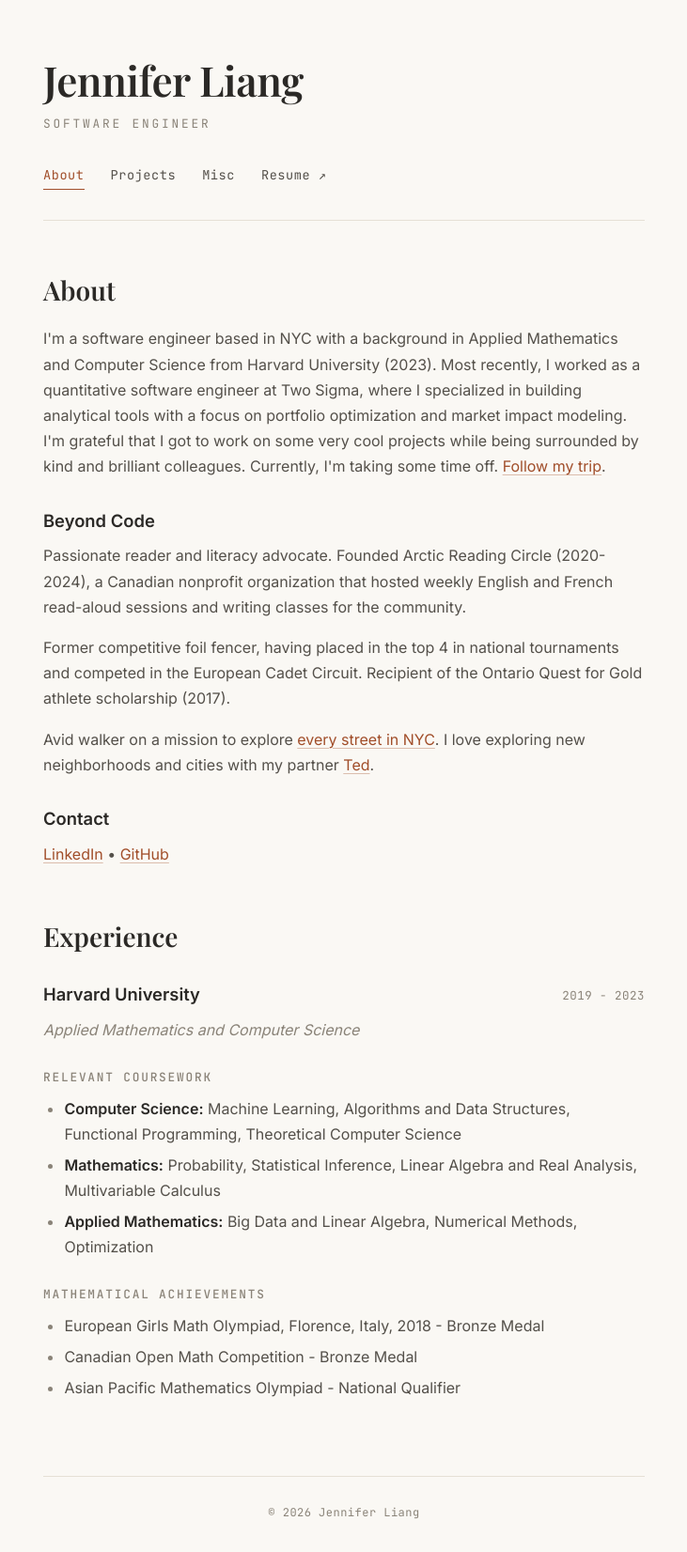
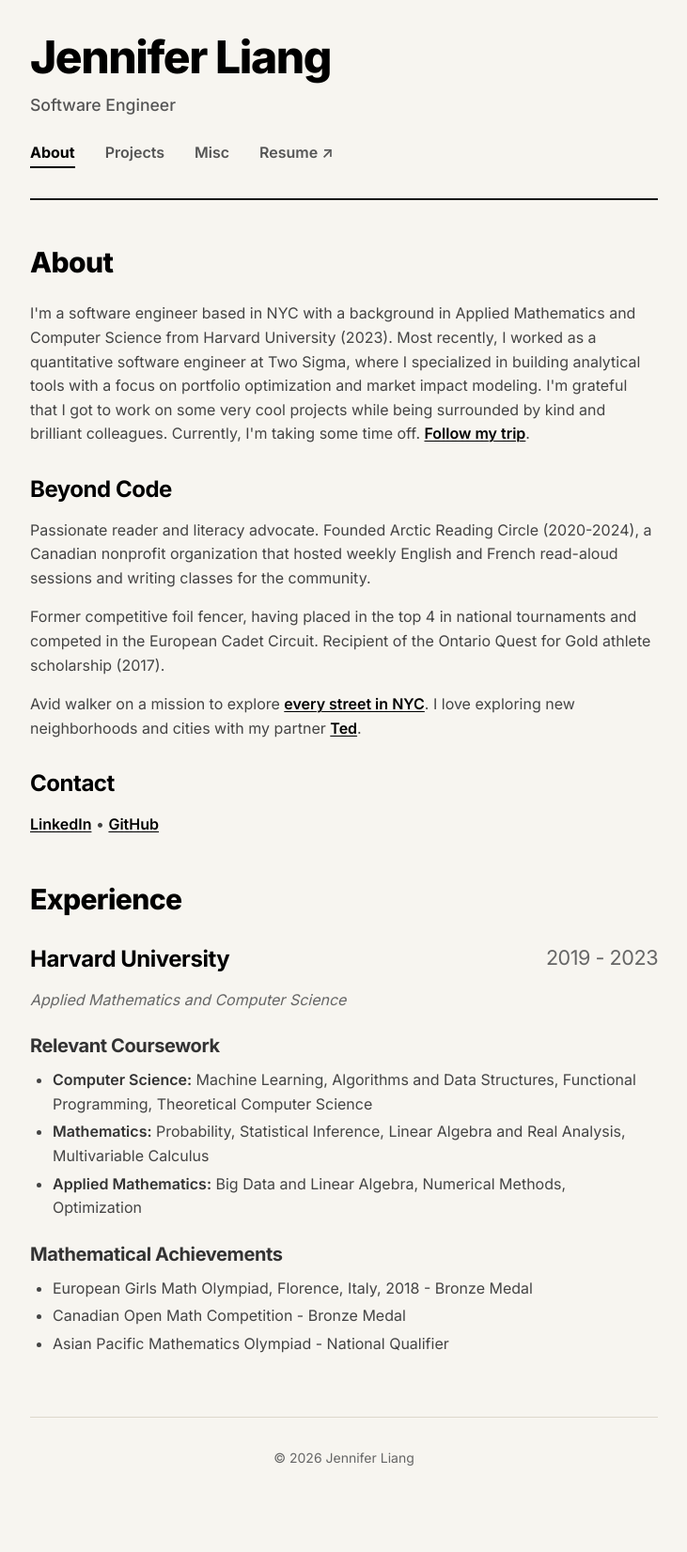
Before and after one commit to jenniferzliang/jenniferzliang.github.io, a Jekyll site: the page built from index.html, in a window 1280 px wide. Shown: the whole page at 94% size, without its empty margins (274-1005 px from the left). Built offline with Jekyll 4.4.1, drawn with Linux system fonts in a browser that asks for light colours; some web fonts are replaced; after the commit the page ends 1595 px from its top, so only the background shows below that.

Commit message:
Restyle to bold black-on-off-white monochrome palette
Drop the blue accent and pure-white background for a minimal-bold look:
off-white bg, near-black text, heavier headings, black bold links.

Co-Authored-By: Claude Opus 4.8 <noreply@anthropic.com>

```diff
--- a/_layouts/default.html
+++ b/_layouts/default.html
@@ -9,9 +9,7 @@
     <link rel="icon" type="image/x-icon" href="/assets/img/favicon.ico" />
 
     <!-- Fonts -->
-    <link rel="preconnect" href="https://fonts.googleapis.com">
-    <link rel="preconnect" href="https://fonts.gstatic.com" crossorigin>
-    <link href="https://fonts.googleapis.com/css2?family=Inter:wght@300;400;500;600&family=JetBrains+Mono:wght@400;500&family=Playfair+Display:ital,wght@0,500;0,600;0,700;1,500&display=swap" rel="stylesheet">
+    <link href="https://fonts.googleapis.com/css2?family=Inter:wght@300;400;500;600;700;800&family=JetBrains+Mono:wght@400;500&display=swap" rel="stylesheet">
 
     <!-- Custom CSS -->
     <link href="/css/markdown-style.css" rel="stylesheet" />
--- a/css/markdown-style.css
+++ b/css/markdown-style.css
@@ -1,5 +1,5 @@
 /* Reset and base styles */
-*, *::before, *::after {
+* {
     margin: 0;
     padding: 0;
     box-sizing: border-box;
@@ -9,292 +9,237 @@ html {
     scroll-behavior: smooth;
 }
 
-:root {
-    --bg: #faf8f4;
-    --bg-soft: #f1ede5;
-    --ink: #2b2926;
-    --ink-soft: #54504a;
-    --muted: #8a8378;
-    --border: #e5e0d5;
-    --accent: #a14e2a;
-    --accent-soft: rgba(161, 78, 42, 0.35);
-    --serif: 'Playfair Display', Georgia, 'Times New Roman', serif;
-    --sans: 'Inter', -apple-system, BlinkMacSystemFont, 'Segoe UI', 'Roboto', sans-serif;
-    --mono: 'JetBrains Mono', 'SF Mono', Menlo, Consolas, monospace;
-}
-
-::selection {
-    background: rgba(161, 78, 42, 0.18);
-}
-
 body {
-    font-family: var(--sans);
+    font-family: 'Inter', -apple-system, BlinkMacSystemFont, 'Segoe UI', 'Roboto', sans-serif;
     font-size: 16px;
-    font-weight: 400;
-    line-height: 1.7;
-    color: var(--ink-soft);
-    background-color: var(--bg);
+    line-height: 1.6;
+    color: #1a1a1a;
+    background-color: #f7f5f0;
     -webkit-font-smoothing: antialiased;
     -moz-osx-font-smoothing: grayscale;
 }
 
 /* Container */
 .container {
-    max-width: 680px;
+    max-width: 700px;
     margin: 0 auto;
-    padding: 3.5rem 1.25rem 2rem;
+    padding: 2rem 1rem;
 }
 
 /* Header */
 header {
-    margin-bottom: 3.5rem;
+    margin-bottom: 3rem;
     padding-bottom: 2rem;
-    border-bottom: 1px solid var(--border);
+    border-bottom: 2px solid #1a1a1a;
 }
 
 header h1 {
-    font-family: var(--serif);
-    font-size: 2.75rem;
-    font-weight: 600;
-    letter-spacing: -0.01em;
+    font-size: 3rem;
+    font-weight: 800;
+    letter-spacing: -0.03em;
     margin-bottom: 0.5rem;
-    color: var(--ink);
+    color: #000;
 }
 
 .subtitle {
-    font-family: var(--mono);
-    font-size: 0.8rem;
-    text-transform: uppercase;
-    letter-spacing: 0.22em;
-    color: var(--muted);
-    margin-bottom: 2rem;
+    font-size: 1.1rem;
+    color: #555;
+    margin-bottom: 1.5rem;
+    font-weight: 500;
 }
 
 nav {
     display: flex;
-    gap: 1.75rem;
+    gap: 2rem;
     flex-wrap: wrap;
 }
 
 nav a {
-    font-family: var(--mono);
-    font-size: 0.85rem;
-    letter-spacing: 0.04em;
-    color: var(--ink-soft);
+    color: #555;
     text-decoration: none;
-    border-bottom: 1px solid transparent;
-    padding-bottom: 3px;
-    transition: color 0.2s ease, border-color 0.2s ease;
+    font-weight: 600;
+    transition: color 0.2s ease;
+    border-bottom: 2px solid transparent;
+    padding-bottom: 2px;
 }
 
 nav a:hover {
-    color: var(--accent);
-    border-bottom-color: var(--accent-soft);
+    color: #000;
+    border-bottom-color: #000;
     text-decoration: none;
 }
 
 nav a.active {
-    color: var(--accent);
-    border-bottom-color: var(--accent);
+    color: #000;
+    border-bottom-color: #000;
+    font-weight: 700;
 }
 
 /* Typography */
 h1, h2, h3, h4, h5, h6 {
-    line-height: 1.3;
+    line-height: 1.2;
     margin-bottom: 1rem;
-    color: var(--ink);
+    font-weight: 700;
+    letter-spacing: -0.02em;
 }
 
 h2 {
-    font-family: var(--serif);
-    font-size: 1.75rem;
-    font-weight: 600;
+    font-size: 1.875rem;
+    font-weight: 800;
     margin-top: 3rem;
-    margin-bottom: 1.25rem;
+    margin-bottom: 1.5rem;
+    color: #000;
 }
 
 h3 {
-    font-size: 1.15rem;
-    font-weight: 600;
+    font-size: 1.5rem;
     margin-top: 2rem;
-    margin-bottom: 0.75rem;
+    margin-bottom: 1rem;
+    color: #000;
 }
 
 h4 {
-    font-size: 0.8rem;
-    font-family: var(--mono);
-    font-weight: 500;
-    text-transform: uppercase;
-    letter-spacing: 0.14em;
-    color: var(--muted);
-    margin-top: 1.75rem;
+    font-size: 1.25rem;
+    margin-top: 1.5rem;
     margin-bottom: 0.75rem;
+    color: #333;
 }
 
 p {
     margin-bottom: 1rem;
+    color: #444;
 }
 
 /* Lists */
 ul, ol {
     margin-bottom: 1rem;
-    padding-left: 1.4rem;
+    padding-left: 1.5rem;
 }
 
 li {
-    margin-bottom: 0.35rem;
-}
-
-li::marker {
-    color: var(--muted);
+    margin-bottom: 0.25rem;
+    color: #444;
 }
 
 li strong {
-    color: var(--ink);
-    font-weight: 550;
+    color: #333;
+    font-weight: 600;
 }
 
 /* Links */
 a {
-    color: var(--accent);
+    color: #000;
+    font-weight: 600;
     text-decoration: underline;
-    text-decoration-color: var(--accent-soft);
+    text-underline-offset: 2px;
     text-decoration-thickness: 1px;
-    text-underline-offset: 3px;
-    transition: text-decoration-color 0.2s ease;
+    transition: text-decoration-thickness 0.15s ease;
 }
 
 a:hover {
-    text-decoration-color: var(--accent);
+    text-decoration-thickness: 2px;
 }
 
 /* Sections */
 section {
-    margin-bottom: 3.5rem;
+    margin-bottom: 3rem;
 }
 
 section:last-child {
     margin-bottom: 0;
 }
 
-section > h2:first-child {
-    margin-top: 0;
-}
-
 /* Project entries */
 .project + .project {
     margin-top: 2rem;
     padding-top: 2rem;
-    border-top: 1px solid var(--border);
+    border-top: 1px solid #ddd8cc;
 }
 
 .project h3 {
     margin-top: 0;
-    margin-bottom: 0.25rem;
-    font-family: var(--serif);
-    font-size: 1.35rem;
-    font-weight: 600;
-}
-
-.project p {
-    margin-bottom: 0.5rem;
-}
-
-.project p strong {
-    font-family: var(--mono);
-    font-size: 0.72rem;
-    font-weight: 500;
-    text-transform: uppercase;
-    letter-spacing: 0.1em;
-    color: var(--muted);
 }
 
 /* Page title */
 .page-title {
-    margin-bottom: 3rem;
+    margin-bottom: 2rem;
+    padding-bottom: 1rem;
+    border-bottom: 1px solid #ddd8cc;
 }
 
 .page-title h2 {
     margin-top: 0;
-    margin-bottom: 0.35rem;
-    font-size: 2.1rem;
+    margin-bottom: 0.5rem;
 }
 
 .page-title p {
-    color: var(--muted);
+    color: #666;
     margin-bottom: 0;
-    font-style: italic;
-    font-size: 1.05rem;
+    font-size: 1.1rem;
 }
 
 /* Date styling */
 .date {
-    font-family: var(--mono);
     font-weight: 400;
-    color: var(--muted);
-    font-size: 0.78rem;
-    letter-spacing: 0.04em;
+    color: #666;
+    font-size: 0.9em;
     float: right;
-    margin-top: 0.35em;
 }
 
 /* Code and monospace */
 code {
-    font-family: var(--mono);
-    font-size: 0.85em;
-    background-color: var(--bg-soft);
-    padding: 0.125rem 0.35rem;
-    border-radius: 4px;
-    color: var(--ink);
+    font-family: 'JetBrains Mono', 'SF Mono', Monaco, Inconsolata, 'Fira Code', 'Fira Mono', 'Droid Sans Mono', 'Liberation Mono', Menlo, Consolas, 'DejaVu Sans Mono', 'Bitstream Vera Sans Mono', 'Courier New', monospace;
+    font-size: 0.875em;
+    background-color: #ece8de;
+    padding: 0.125rem 0.25rem;
+    border-radius: 3px;
 }
 
 /* Emphasis */
 em {
     font-style: italic;
-    color: var(--muted);
+    color: #666;
 }
 
 strong {
     font-weight: 600;
-    color: var(--ink);
+    color: #333;
 }
 
 /* Footer */
 footer {
-    margin-top: 5rem;
-    padding-top: 1.75rem;
-    border-top: 1px solid var(--border);
+    margin-top: 4rem;
+    padding-top: 2rem;
+    border-top: 1px solid #ddd8cc;
     text-align: center;
 }
 
 footer p {
-    font-family: var(--mono);
-    color: var(--muted);
-    font-size: 0.75rem;
-    letter-spacing: 0.04em;
+    color: #666;
+    font-size: 0.875rem;
     margin-bottom: 0;
 }
 
 /* Responsive design */
 @media (max-width: 768px) {
     .container {
-        padding: 2rem 1.25rem;
+        padding: 1.5rem 1rem;
     }
 
     header h1 {
-        font-size: 2.15rem;
+        font-size: 2rem;
     }
 
     h2 {
         font-size: 1.5rem;
     }
 
-    .page-title h2 {
-        font-size: 1.75rem;
+    h3 {
+        font-size: 1.25rem;
     }
 
     nav {
-        gap: 1.25rem;
+        gap: 1.5rem;
     }
 
     .date {
@@ -306,11 +251,11 @@ footer p {
 
 @media (max-width: 480px) {
     .container {
-        padding: 1.5rem 1rem;
+        padding: 1rem 0.75rem;
     }
 
     header h1 {
-        font-size: 1.9rem;
+        font-size: 1.75rem;
     }
 
     nav {
@@ -322,7 +267,6 @@ footer p {
 @media print {
     body {
         font-size: 12pt;
-        background: #fff;
     }
 
     .container {
@@ -331,7 +275,7 @@ footer p {
     }
 
     a {
-        color: var(--ink);
+        color: #333;
         text-decoration: none;
     }
 
```
